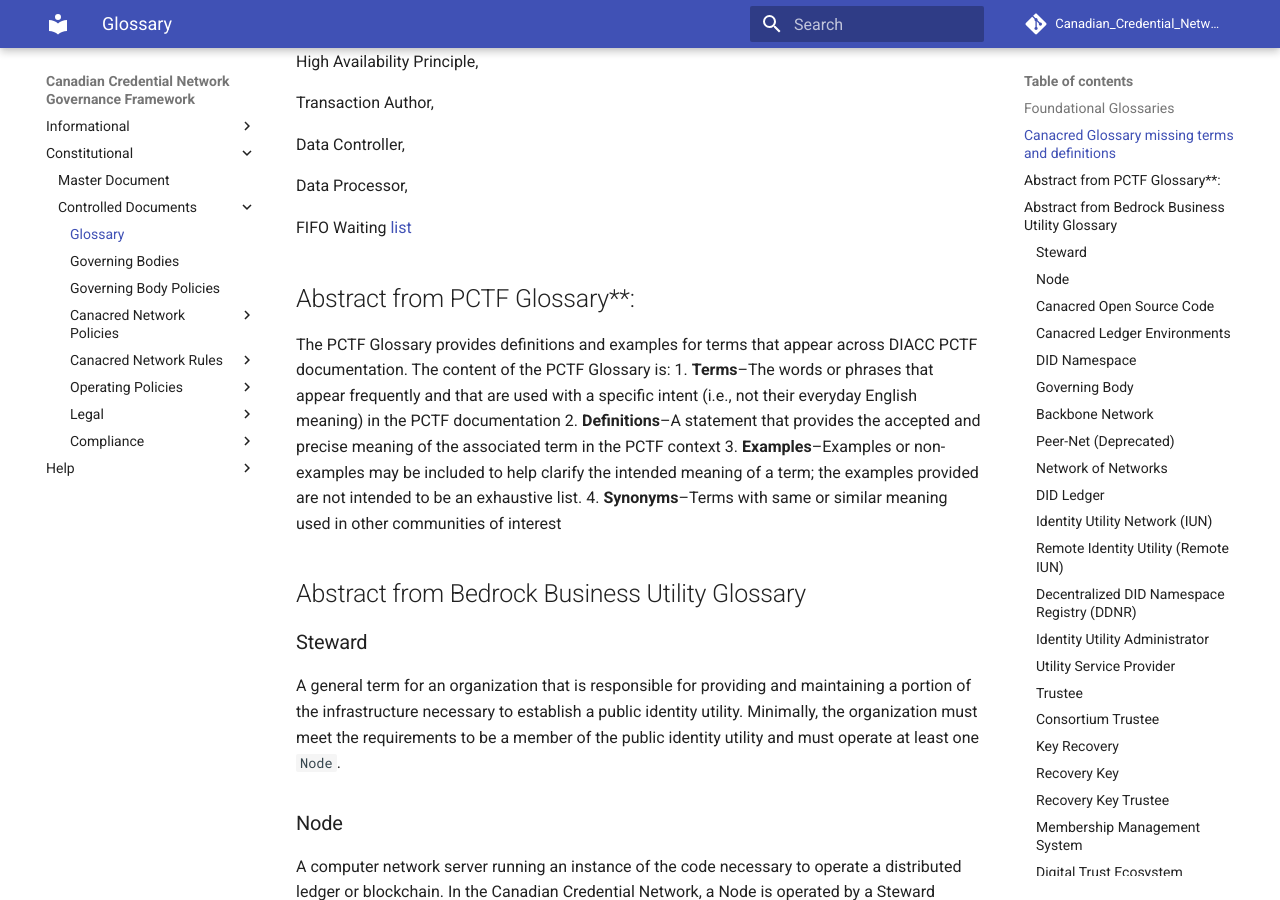
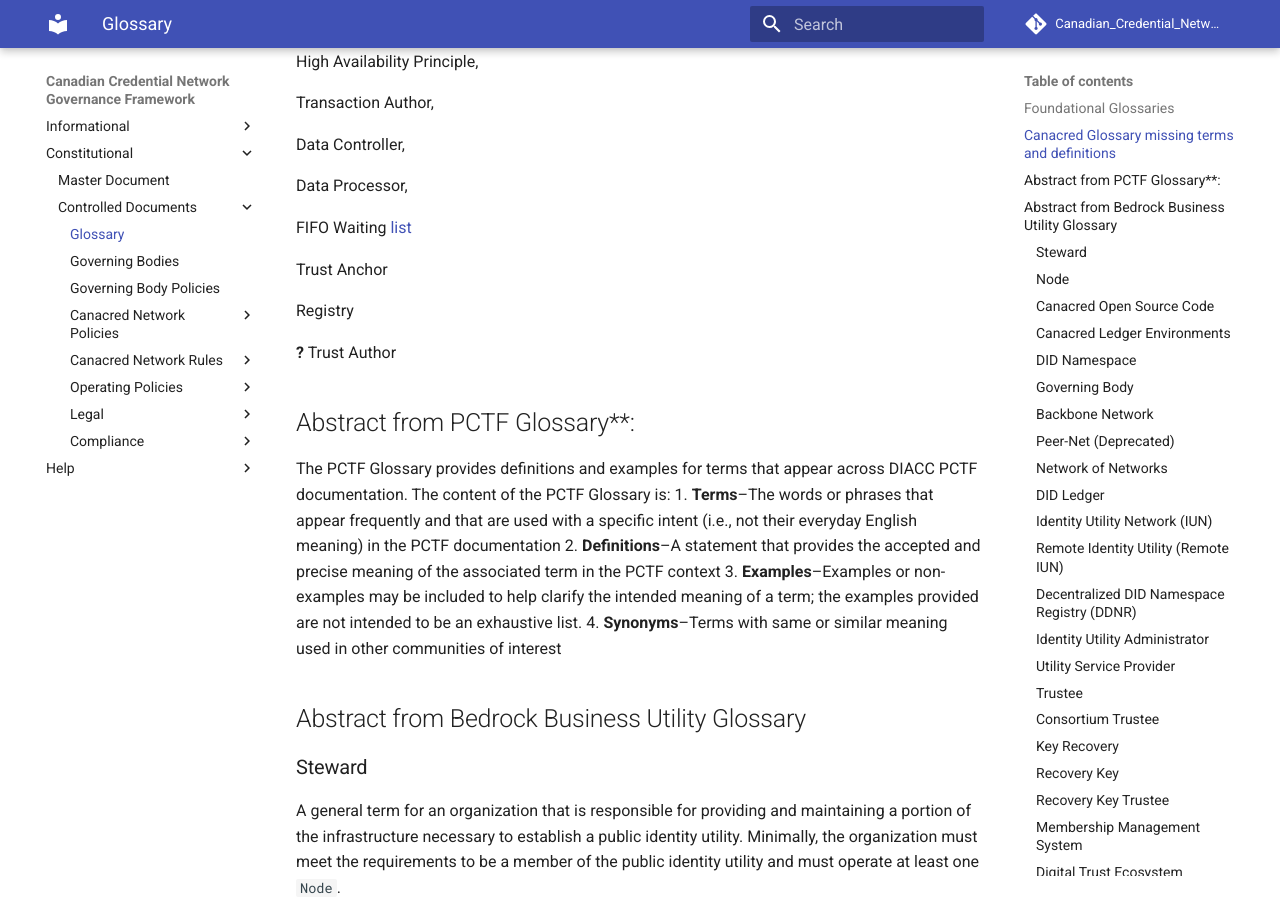
Before and after one commit to VictorSyntez/governance, an MkDocs documentation site: the page built from docs/gf_info/glossary.md, in a window 1280 px wide and 900 px high, scrolled down 1092 px. Built offline with MkDocs 1.6.1 and Material for MkDocs 9.7.7, drawn with Linux system fonts in a browser that asks for light colours; comment, search, counter and statistics services are not loaded.

Commit message:
updates in glossary

```diff
--- a/docs/gf_info/glossary.md
+++ b/docs/gf_info/glossary.md
@@ -29,7 +29,7 @@
 
 Hosting Provider,
 
- Validator and Observer Nodes,
+Validator and Observer Nodes,
 
 *Crisis Management Plan*,
 
@@ -46,6 +46,12 @@
 Data Processor,
 
 FIFO Waiting [list](https://queue-it.com/queue-first-in-first-out/)
+
+Trust Anchor
+
+Registry
+
+**?** Trust Author
 
 ## Abstract from  PCTF Glossary**:
 
```
Also changed, not shown: docs/gf_info/canacred_network.md (+1 -1 lines).
